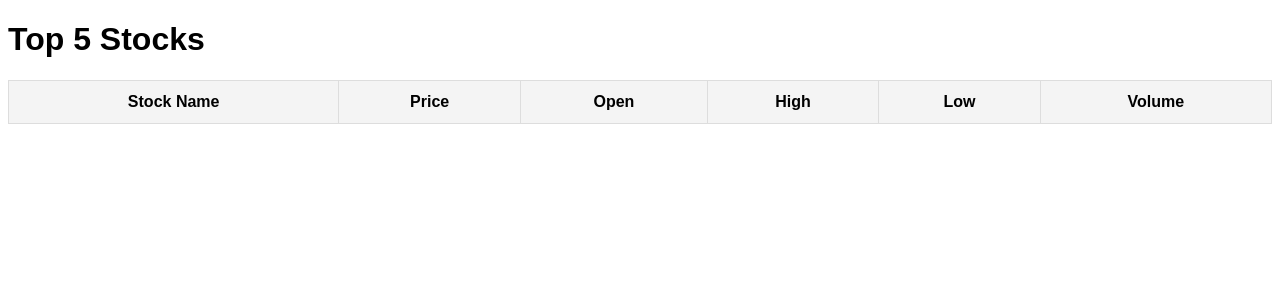
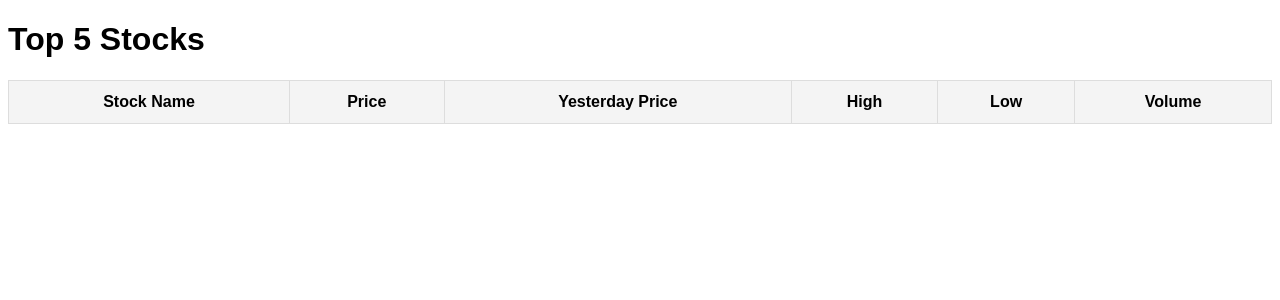
Before and after one commit to novtwadmo/stock-practicing2, a FastAPI app: page / in a window 1280 px wide. Shown: the top 300 px of the page. Run offline with FastAPI, Linux system fonts and the light colour scheme; lists and menus that the app fills with data are empty.

Commit message:
stock-fastapi

```diff
--- a/main.py
+++ b/main.py
@@ -13,7 +13,7 @@ stock_data = []
 class Stock(BaseModel):
     name: str
     price: str
-    open: str
+    yesterday: str
     high: str
     low: str
     volume: str
--- a/templates/index.html
+++ b/templates/index.html
@@ -21,7 +21,7 @@
         <tr>
             <th>Stock Name</th>
             <th>Price</th>
-            <th>Open</th>
+            <th>Yesterday Price</th>
             <th>High</th>
             <th>Low</th>
             <th>Volume</th>
@@ -30,7 +30,7 @@
         <tr class="{% if stock.is_limit_up %}limit-up{% elif stock.is_limit_down %}limit-down{% elif stock.price > stock.low %}price-up{% else %}price-down{% endif %}">
             <td>{{ stock.name }}</td>
             <td>{{ stock.price }}</td>
-            <td>{{ stock.open }}</td>
+            <td>{{ stock.yesterday }}</td>
             <td>{{ stock.high }}</td>
             <td>{{ stock.low }}</td>
             <td>{{ stock.volume }}</td>
```
